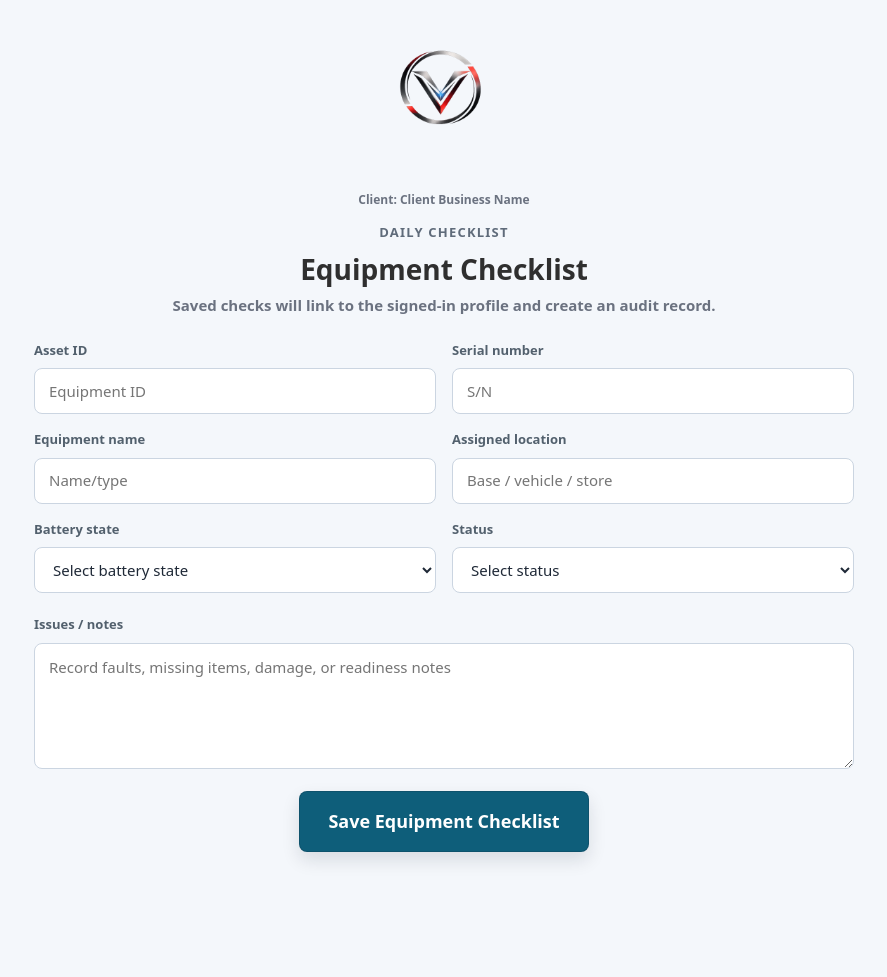
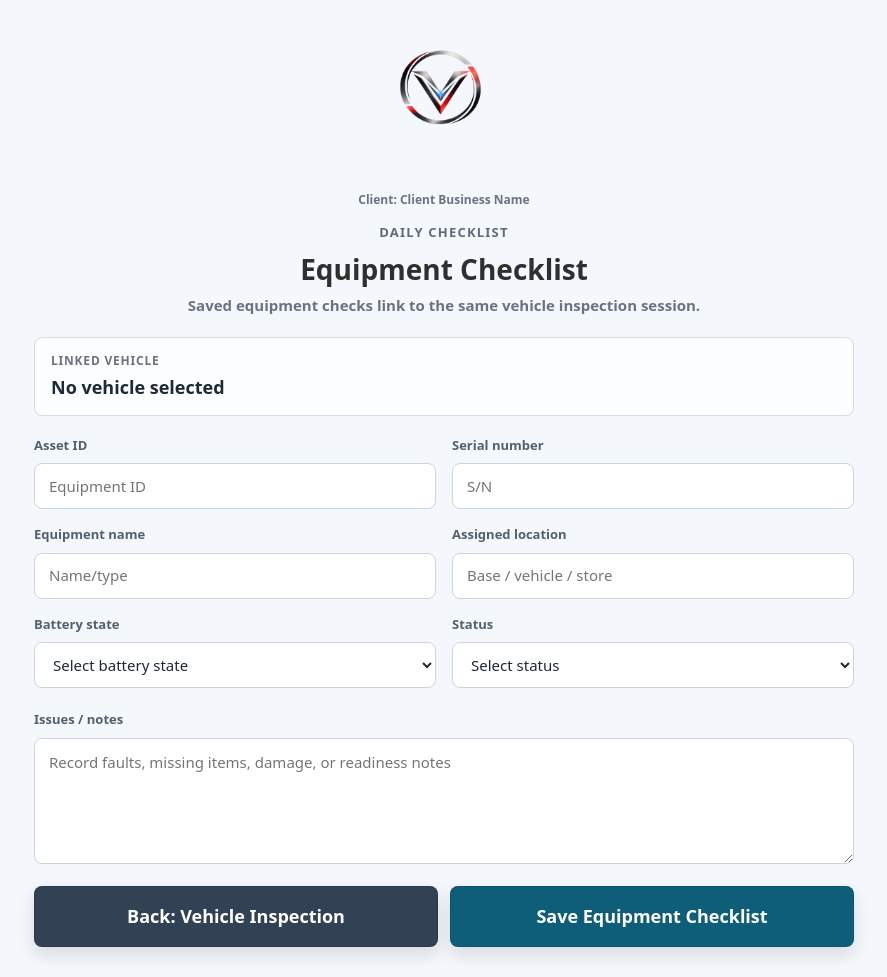
Before and after one commit to VectorOps-1/vector-app, an ASP.NET Core app: page /DailyEquipmentChecklist in a window 1280 px wide. Shown: the part 111-1088 px from the top of the page, without its empty margins (196-1083 px from the left). Before the commit the page ends 973 px from the top, so only its background shows below. Run offline with ASP.NET Core 8, Linux system fonts and the light colour scheme; style sheets or scripts are compiled from the project's sources.

Commit message:
Show linked vehicle on equipment checklist

```diff
--- a/Pages/DailyEquipmentChecklist.cshtml
+++ b/Pages/DailyEquipmentChecklist.cshtml
@@ -13,11 +13,19 @@
     <div class="client-line">Client: @companyName</div>
     <div class="home-label">Daily Checklist</div>
     <h2 class="page-title">Equipment Checklist</h2>
-    <p class="page-subtitle">Saved checks will link to the signed-in profile and create an audit record.</p>
+    <p class="page-subtitle">Saved equipment checks link to the same vehicle inspection session.</p>
+
+    <div class="linked-vehicle-panel">
+        <span>Linked vehicle</span>
+        <strong>@Model.LinkedVehicleLabel</strong>
+    </div>
 
     @if (!string.IsNullOrWhiteSpace(Model.StatusMessage)) { <div class="status-message">@Model.StatusMessage</div> }
 
     <form method="post" class="checklist-form">
+        <input asp-for="Callsign" type="hidden" />
+        <input asp-for="Registration" type="hidden" />
+
         <div class="form-grid">
             <label>Asset ID<input asp-for="AssetId" type="text" placeholder="Equipment ID" /></label>
             <label>Serial number<input asp-for="SerialNumber" type="text" placeholder="S/N" /></label>
@@ -28,7 +36,11 @@
         </div>
 
         <label class="notes-field">Issues / notes<textarea asp-for="ChecklistNotes" rows="5" placeholder="Record faults, missing items, damage, or readiness notes"></textarea></label>
-        <button class="menu-btn equipment-btn continue-btn" type="submit">Save Equipment Checklist</button>
+
+        <div class="action-row">
+            <a class="menu-btn vehicle-btn" href="@Model.VehicleChecklistUrl">Back: Vehicle Inspection</a>
+            <button class="menu-btn equipment-btn continue-btn" type="submit">Save Equipment Checklist</button>
+        </div>
     </form>
 </div></div>
 
@@ -39,7 +51,10 @@
 .client-line { margin-bottom: 14px; font-size: 12px; font-weight: 700; color: #6b7280; }
 .home-label { margin-bottom: 10px; font-size: 13px; font-weight: 600; letter-spacing: 1.2px; text-transform: uppercase; color: #5f6b7a; }
 .page-title { margin: 0 0 8px 0; font-size: 28px; font-weight: 700; color: #2f2f2f; }
-.page-subtitle { margin: 0 0 24px 0; font-size: 15px; font-weight: 600; color: #6b7280; }
+.page-subtitle { margin: 0 0 20px 0; font-size: 15px; font-weight: 600; color: #6b7280; }
+.linked-vehicle-panel { width: min(820px, 94%); margin: 0 auto 20px auto; padding: 14px 16px; border: 1px solid rgba(66,84,102,.18); border-radius: 8px; background: rgba(255,255,255,.68); text-align: left; display: flex; flex-direction: column; gap: 4px; }
+.linked-vehicle-panel span { color: #6b7280; font-size: 12px; font-weight: 800; text-transform: uppercase; letter-spacing: .8px; }
+.linked-vehicle-panel strong { color: #1f2937; font-size: 18px; }
 .status-message { width: min(720px, 94%); margin: 0 auto 20px auto; padding: 12px 16px; border: 1px solid rgba(66,84,102,.22); border-radius: 8px; background: rgba(14,94,122,.08); color: #0E5E7A; font-weight: 700; }
 .checklist-form { display: flex; flex-direction: column; align-items: center; gap: 22px; }
 .form-grid { width: min(820px, 94%); display: grid; grid-template-columns: repeat(2, minmax(0, 1fr)); gap: 16px; }
@@ -47,6 +62,7 @@
 .form-grid input, .form-grid select, .notes-field textarea { width: 100%; min-height: 46px; border: 1px solid #cbd5e1; border-radius: 8px; padding: 0 14px; font-size: 15px; background: #fff; color: #1f2937; box-sizing: border-box; }
 .notes-field { width: min(820px, 94%); }
 .notes-field textarea { padding-top: 12px; resize: vertical; }
-.continue-btn { border: none; }
-@@media (max-width: 700px) { .form-grid { grid-template-columns: 1fr; } }
+.action-row { width: min(820px, 94%); display: grid; grid-template-columns: repeat(2, minmax(0, 1fr)); gap: 12px; }
+.action-row .menu-btn { width: 100%; border: none; text-align: center; }
+@@media (max-width: 700px) { .form-grid, .action-row { grid-template-columns: 1fr; } }
 </style>
```
